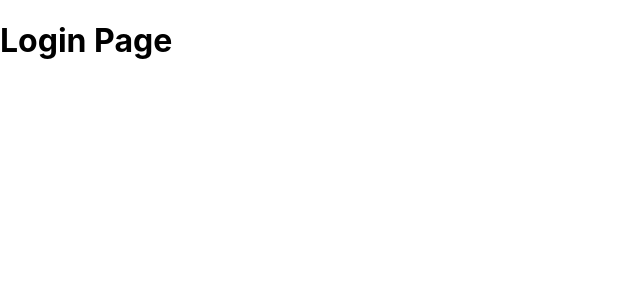
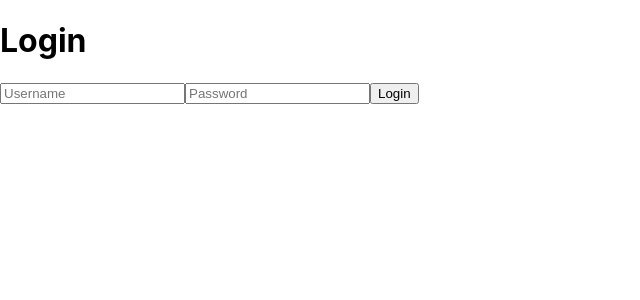
Before and after one commit to IP577/onboarding-component, a React (Create React App) app: page /login in a window 1280 px wide. Shown: the top 300 px of the page, without its empty margins (0-640 px from the left). Built offline with nearby package versions, Linux system fonts and the light colour scheme.

Commit message:
implement login page with hardcoded credentials

```diff
--- a/src/App.tsx
+++ b/src/App.tsx
@@ -1,17 +1,43 @@
 import React from "react";
-import { BrowserRouter as Router, Route, Routes } from "react-router-dom";
+import {
+  BrowserRouter as Router,
+  Route,
+  Routes,
+  Navigate,
+} from "react-router-dom";
 import LoginPage from "./pages/LoginPage.tsx";
 import HomePage from "./pages/HomePage.tsx";
 import Onboarding from "./features/onboarding/Onboarding.tsx";
 
-const App = () => (
+const App = () => {
+  const isLoggedIn = localStorage.getItem("isLoggedIn") === "true";
+  const isOnboardingComplete = localStorage.getItem("onboardingState")
+    ? JSON.parse(localStorage.getItem("onboardingState") || "").isComplete
+    : false;
+
+  return (
     <Router>
       <Routes>
+        <Route
+          path="/"
+          element={
+            <Navigate
+              to={
+                isLoggedIn
+                  ? isOnboardingComplete
+                    ? "/home"
+                    : "/onboarding/step1"
+                  : "/login"
+              }
+            />
+          }
+        />
         <Route path="/login" element={<LoginPage />} />
         <Route path="/home" element={<HomePage />} />
         <Route path="/onboarding/*" element={<Onboarding />} />
       </Routes>
     </Router>
   );
+};
 
 export default App;
--- a/src/pages/LoginPage.tsx
+++ b/src/pages/LoginPage.tsx
@@ -1,7 +1,40 @@
-import React from "react";
+import React, { useState } from "react";
+import { useNavigate } from "react-router-dom";
 
 const LoginPage = () => {
-  return <h1>Login Page</h1>;
+  const [username, setUsername] = useState("");
+  const [password, setPassword] = useState("");
+  const [error, setError] = useState("");
+  const navigate = useNavigate();
+
+  const handleLogin = () => {
+    if (username === "user123" && password === "password123") {
+      localStorage.setItem("isLoggedIn", "true");
+      navigate("/onboarding/step1");
+    } else {
+      setError("Invalid credentials");
+    }
+  };
+
+  return (
+    <div>
+      <h1>Login</h1>
+      <input
+        type="text"
+        placeholder="Username"
+        value={username}
+        onChange={(e) => setUsername(e.target.value)}
+      />
+      <input
+        type="password"
+        placeholder="Password"
+        value={password}
+        onChange={(e) => setPassword(e.target.value)}
+      />
+      <button onClick={handleLogin}>Login</button>
+      {error && <p>{error}</p>}
+    </div>
+  );
 };
 
 export default LoginPage;
```
Lines whose indentation alone changed are shown as unchanged.
